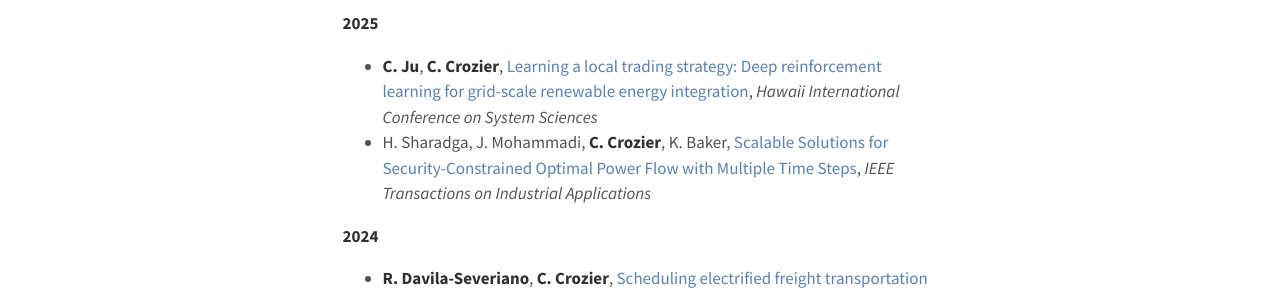
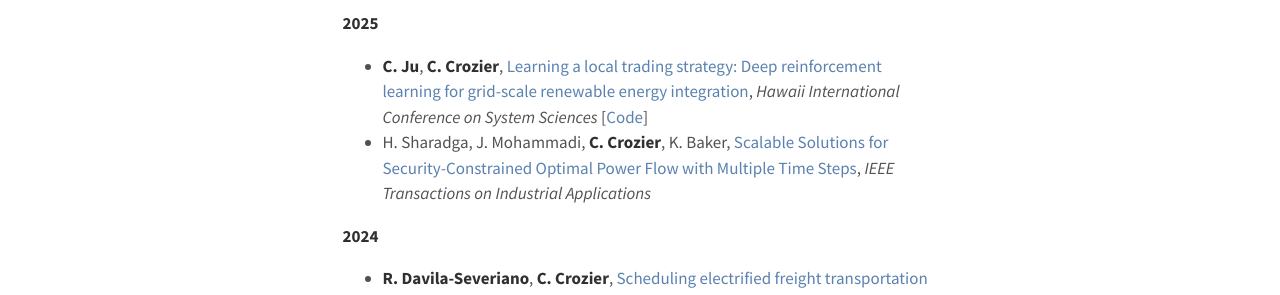
Before and after one commit to constancecrozier/constancecrozier.github.io, a Jekyll site: the page built from pubs.md, in a window 1280 px wide and 900 px high. Shown: the part 231-526 px from the top of the window. Built offline with Jekyll 4.4.1, drawn with Linux system fonts in a browser that asks for light colours.

Commit message:
Update pubs.md

```diff
--- a/pubs.md
+++ b/pubs.md
@@ -8,7 +8,7 @@ permalink: /pubs/
 Please see a complete list of my publications below, sorted by year, with **open access** versions provided in the links.  Also feel free to check out my [google scholar](https://scholar.google.com/citations?view_op=list_works&hl=en&hl=en&user=2rfuFzwAAAAJ).
 
 **2025**
-* **C. Ju**, **C. Crozier**, [Learning a local trading strategy: Deep reinforcement learning for grid-scale renewable energy integration](/files/hiccs_25.pdf), *Hawaii International Conference on System Sciences*
+* **C. Ju**, **C. Crozier**, [Learning a local trading strategy: Deep reinforcement learning for grid-scale renewable energy integration](/files/hiccs_25.pdf), *Hawaii International Conference on System Sciences* [[Code](https://github.com/jucaleb4/battery-trading)]
 * H. Sharadga, J. Mohammadi, **C. Crozier**, K. Baker, [Scalable Solutions for Security-Constrained Optimal Power Flow with Multiple Time Steps](/files/sharadga_go.pdf), *IEEE Transactions on Industrial Applications*
 
 
```
